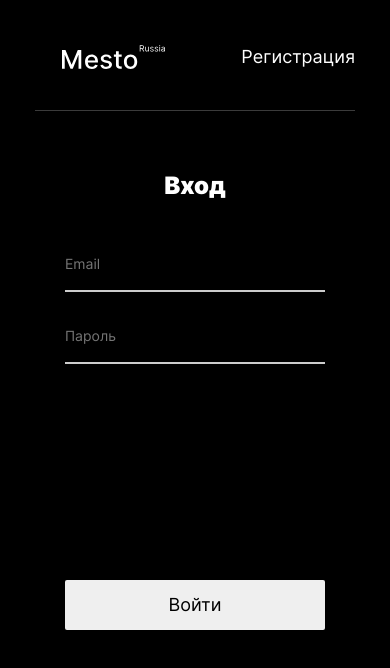
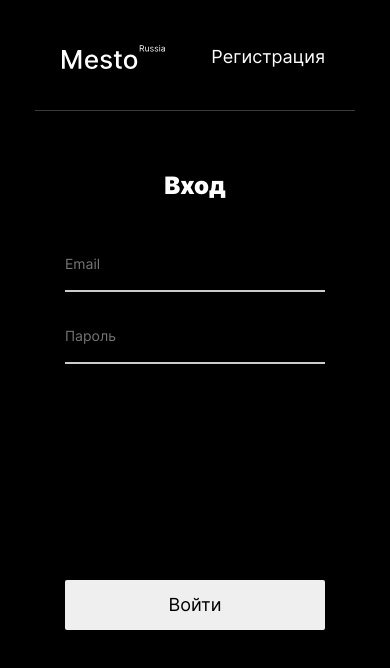
Before and after one commit to Ilya-Bikmetov/react-mesto-auth, a React (Create React App) app: page /sign-in in a window 390 px wide. Shown: the top 668 px of the page. Built offline with nearby package versions, Linux system fonts and the light colour scheme; no server answers.

Commit message:
fix/links_mobile

```diff
--- a/src/blocks/header/__btn/_open/header__btn_open.css
+++ b/src/blocks/header/__btn/_open/header__btn_open.css
@@ -1,6 +1,6 @@
 @media (max-width: 599px) {
   .header__btn_open {
-    display: block;
+    display: flex;
     padding: 0;
     border: 0;
   }
--- a/src/blocks/header/__links/_mobile/header__links_mobile.css
+++ b/src/blocks/header/__links/_mobile/header__links_mobile.css
@@ -6,5 +6,6 @@
     padding-bottom: 40px;
     margin-bottom: 27px;
     border-bottom: 1px solid rgba(84, 84, 84, .7);
+    margin-right: 0;
   }
 }
--- a/src/blocks/header/__links/header__links.css
+++ b/src/blocks/header/__links/header__links.css
@@ -3,4 +3,5 @@
   justify-content: space-between;
   align-items: center;
   gap: 24px;
+  margin-right: 30px;
 }
```
